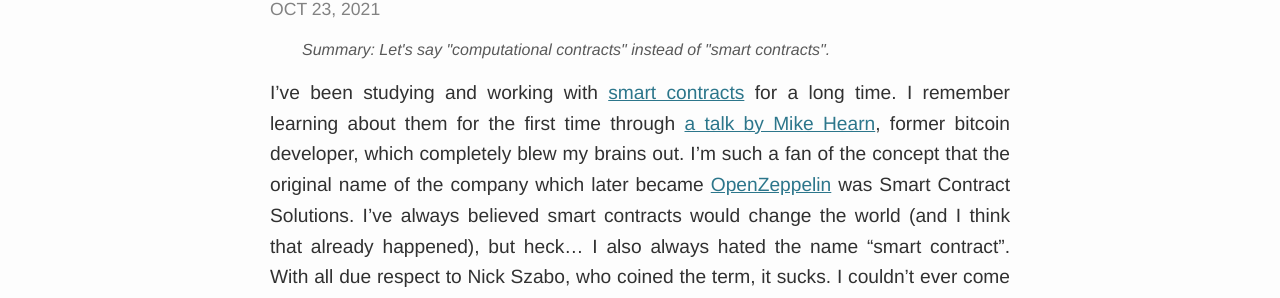
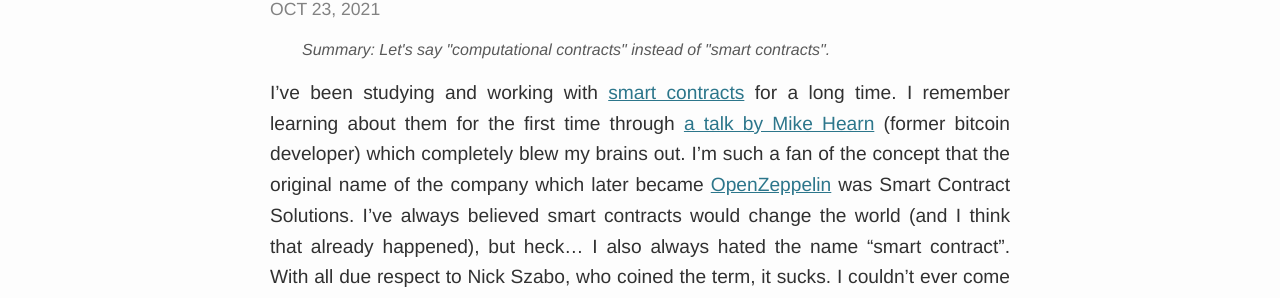
Before and after one commit to tobyornottobe/maraoz.github.io, a Jekyll site: the page built from _posts/2021-10-23-computational-contracts.md, in a window 1280 px wide. Shown: the part 187-485 px from the top of the page. Built offline with Jekyll 4.4.1, drawn with Linux system fonts in a browser that asks for light colours.

```diff
--- a/_posts/2021-10-23-computational-contracts.md
+++ b/_posts/2021-10-23-computational-contracts.md
@@ -8,7 +8,7 @@ draft: true
   Summary: Let's say "computational contracts" instead of "smart contracts".
   </figcaption>
 </figure>
-I've been studying and working with [smart contracts](https://en.wikipedia.org/wiki/Smart_contract) for a long time. I remember learning about them for the first time through [a talk by Mike Hearn](https://www.youtube.com/watch?v=mD4L7xDNCmA), former bitcoin developer, which completely blew my brains out. I'm such a fan of the concept that the original name of the company which later became [OpenZeppelin](https://openzeppelin.com/) was Smart Contract Solutions. I've always believed smart contracts would change the world (and I think that already happened), but heck... I also always hated the name "smart contract". With all due respect to Nick Szabo, who coined the term, it sucks. I couldn't ever come up with a convincing alternative, so I [just](https://maraoz.medium.com/smart-contracts-and-bitcoin-a5d61011d9b1) [used](https://blog.openzeppelin.com/the-hitchhikers-guide-to-smart-contracts-in-ethereum-848f08001f05/) "smart contracts" and swallowed my tears.
+I've been studying and working with [smart contracts](https://en.wikipedia.org/wiki/Smart_contract) for a long time. I remember learning about them for the first time through [a talk by Mike Hearn](https://www.youtube.com/watch?v=mD4L7xDNCmA) (former bitcoin developer) which completely blew my brains out. I'm such a fan of the concept that the original name of the company which later became [OpenZeppelin](https://openzeppelin.com/) was Smart Contract Solutions. I've always believed smart contracts would change the world (and I think that already happened), but heck... I also always hated the name "smart contract". With all due respect to Nick Szabo, who coined the term, it sucks. I couldn't ever come up with a convincing alternative, so I [just](https://maraoz.medium.com/smart-contracts-and-bitcoin-a5d61011d9b1) [used](https://blog.openzeppelin.com/the-hitchhikers-guide-to-smart-contracts-in-ethereum-848f08001f05/) "smart contracts" and swallowed my tears.
 
 HOWEVER, I recently came accross an alternative which I really liked:
 ✨**computational contracts**✨.
```
